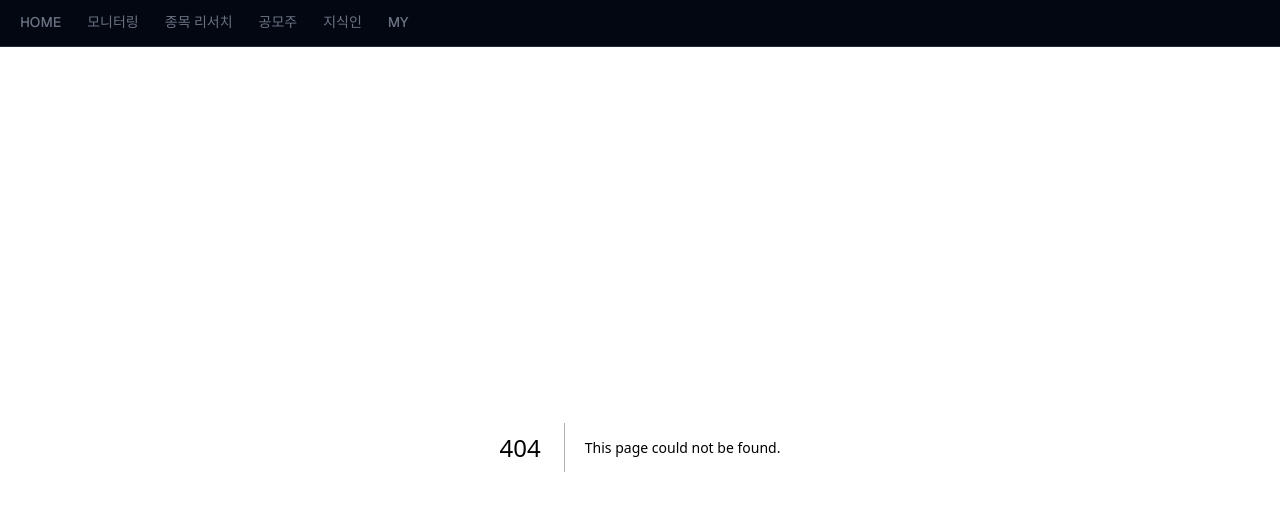
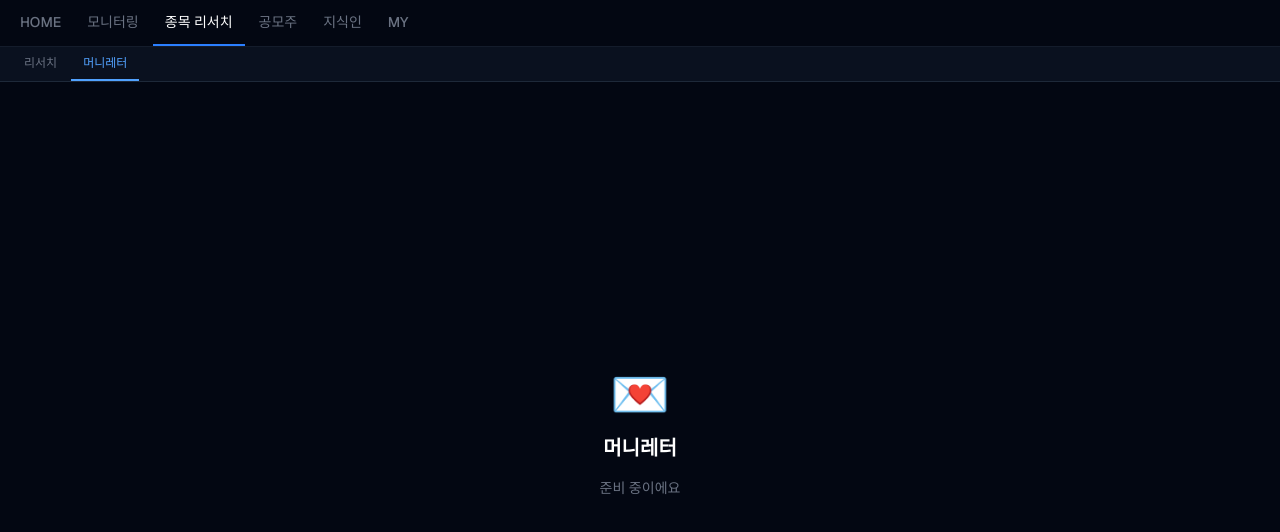
Before and after one commit to yeeun0225/stock-dashboard, a Next.js app: page /money-letter in a window 1280 px wide. Before the commit this address had no page. Shown: the top 532 px of the page. Built offline with nearby package versions, Linux system fonts and the light colour scheme.

Commit message:
fix: 머니테러 → 머니레터로 수정

```diff
--- a/app/money-terror/page.tsx
+++ b/app/money-letter/page.tsx
@@ -1,8 +1,8 @@
-export default function MoneyTerrorPage() {
+export default function MoneyLetterPage() {
   return (
     <div className="min-h-screen bg-gray-950 text-white flex flex-col items-center justify-center gap-4 pb-24">
-      <span className="text-5xl">💣</span>
-      <h1 className="text-xl font-bold">머니테러</h1>
+      <span className="text-5xl">💌</span>
+      <h1 className="text-xl font-bold">머니레터</h1>
       <p className="text-sm text-gray-500">준비 중이에요</p>
     </div>
   )
--- a/components/AppNav.tsx
+++ b/components/AppNav.tsx
@@ -36,10 +36,10 @@ const NAV: NavGroup[] = [
   {
     label:       '종목 리서치',
     defaultHref: '/news',
-    matchPaths:  ['/news', '/research', '/money-terror'],
+    matchPaths:  ['/news', '/research', '/money-letter'],
     children: [
       { label: '리서치',   href: '/news',          matchPaths: ['/news', '/research'] },
-      { label: '머니테러', href: '/money-terror' },
+      { label: '머니레터', href: '/money-letter' },
     ],
   },
   {
```
